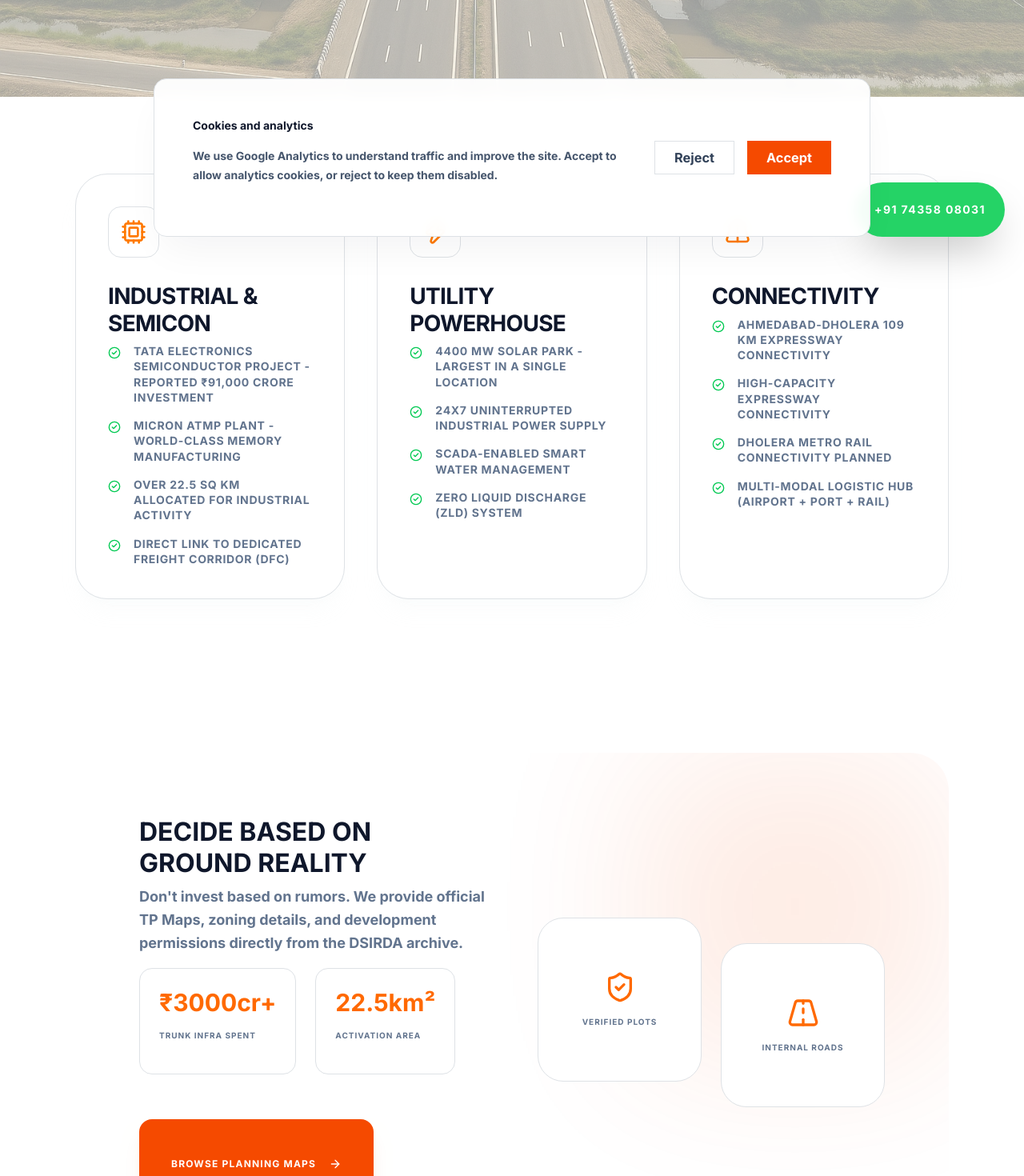
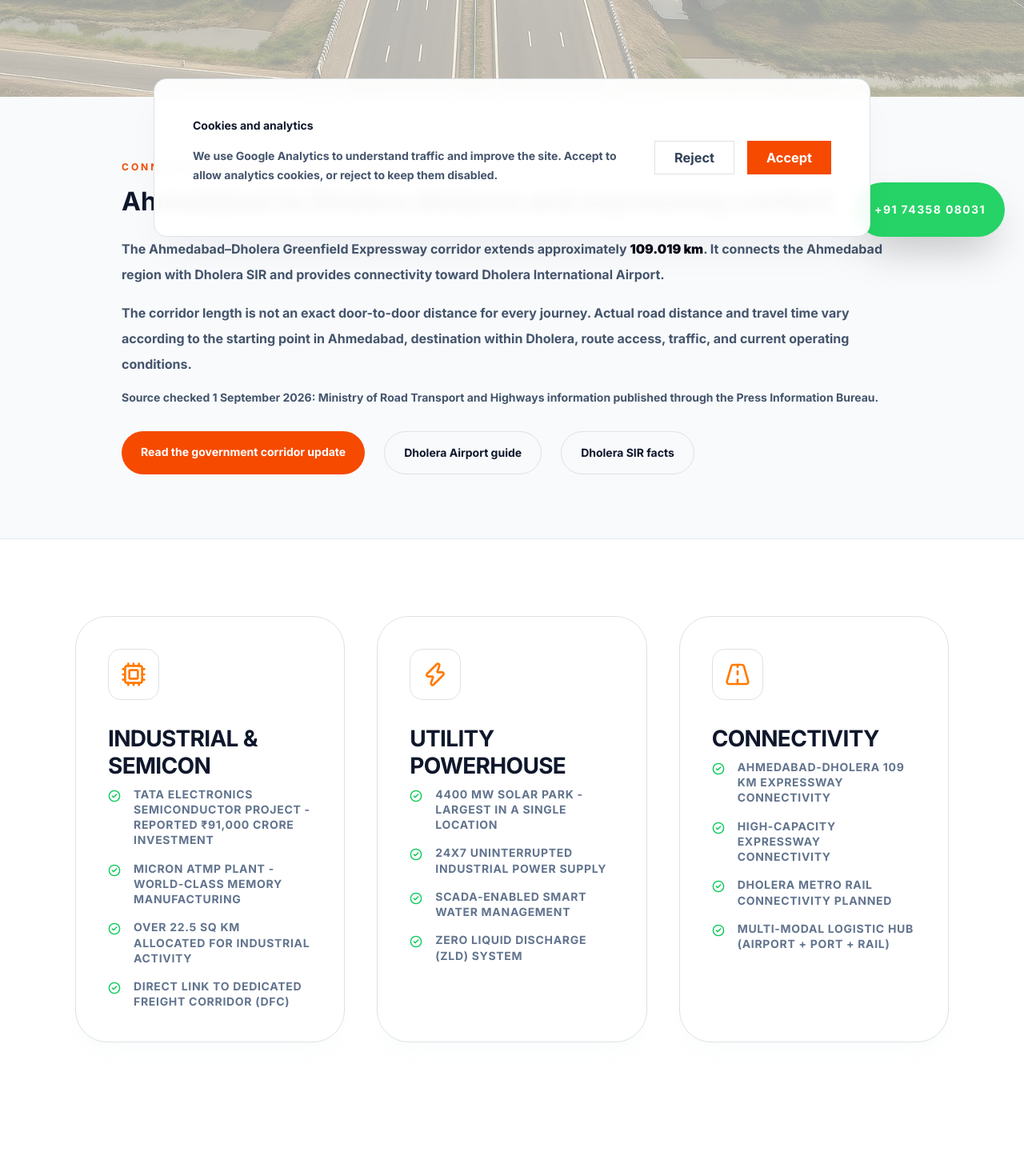
Before and after one commit to Payunch/Dholera-frontend, a Next.js app: page /infrastructure in a window 1280 px wide. Shown: the part 480-1950 px from the top of the page at 80% size. Built offline with nearby package versions, Linux system fonts and the light colour scheme; no server answers.

Commit message:
feat: implement Search Console content opportunities

```diff
--- a/src/app/(public)/blogs/BlogsClient.js
+++ b/src/app/(public)/blogs/BlogsClient.js
@@ -60,6 +60,23 @@ export default function BlogsClient({ initialUpdates, hasError }) {
               Live updates from India's first smart city
             </p>
           </div>
+        </div>
+      </section>
+
+      <section className="border-b border-slate-200 bg-slate-50 py-12 dark:border-slate-800 dark:bg-slate-950">
+        <div className="mx-auto max-w-5xl px-4 md:px-8">
+          <h2 className="text-3xl font-black text-slate-950 dark:text-white">Dholera news, infrastructure updates and planning analysis</h2>
+          <p className="mt-4 max-w-4xl text-base leading-8 text-slate-600 dark:text-slate-300">
+            Follow dated coverage of Dholera SIR infrastructure, industrial announcements, planning, policy and property due diligence. Time-sensitive claims should be checked against the linked primary source and the article&apos;s publication or update date.
+          </p>
+          <nav aria-label="Dholera topic guides" className="mt-7 flex flex-wrap gap-3">
+            <Link href="/tp-maps" className="rounded-full border border-slate-300 px-5 py-2.5 text-sm font-black dark:border-slate-700">TP maps</Link>
+            <Link href="/smart-city" className="rounded-full border border-slate-300 px-5 py-2.5 text-sm font-black dark:border-slate-700">Dholera SIR facts</Link>
+            <Link href="/infrastructure" className="rounded-full border border-slate-300 px-5 py-2.5 text-sm font-black dark:border-slate-700">Infrastructure</Link>
+            <Link href="/airport" className="rounded-full border border-slate-300 px-5 py-2.5 text-sm font-black dark:border-slate-700">Airport</Link>
+            <Link href="/investment-guide" className="rounded-full border border-slate-300 px-5 py-2.5 text-sm font-black dark:border-slate-700">Due diligence</Link>
+            <Link href="/editorial-policy" className="rounded-full border border-slate-300 px-5 py-2.5 text-sm font-black dark:border-slate-700">Editorial standards</Link>
+          </nav>
         </div>
       </section>
 
--- a/src/app/(public)/infrastructure/page.js
+++ b/src/app/(public)/infrastructure/page.js
@@ -71,6 +71,23 @@ export default function InfrastructurePage() {
  </div>
  </section>
 
+ <section className="border-b border-slate-200 bg-slate-50 py-20 dark:border-slate-800 dark:bg-slate-950">
+ <div className="mx-auto max-w-5xl px-4 md:px-8">
+ <p className="text-xs font-black uppercase tracking-[0.25em] text-orange-600">Connectivity guide</p>
+ <h2 className="mt-3 text-3xl font-black text-slate-950 dark:text-white md:text-5xl">Ahmedabad to Dholera distance and expressway context</h2>
+ <div className="mt-6 space-y-5 text-base leading-8 text-slate-600 dark:text-slate-300">
+ <p>The Ahmedabad–Dholera Greenfield Expressway corridor extends approximately <strong className="text-slate-950 dark:text-white">109.019 km</strong>. It connects the Ahmedabad region with Dholera SIR and provides connectivity toward Dholera International Airport.</p>
+ <p>The corridor length is not an exact door-to-door distance for every journey. Actual road distance and travel time vary according to the starting point in Ahmedabad, destination within Dholera, route access, traffic, and current operating conditions.</p>
+ <p className="text-sm">Source checked 1 September 2026: Ministry of Road Transport and Highways information published through the Press Information Bureau.</p>
+ </div>
+ <div className="mt-8 flex flex-wrap gap-4">
+ <a href="https://www.pib.gov.in/PressReleaseIframePage.aspx?PRID=2233516&lang=2&reg=48" target="_blank" rel="noopener noreferrer" className="rounded-full bg-orange-600 px-6 py-3 text-sm font-black text-white">Read the government corridor update</a>
+ <Link href="/airport" className="rounded-full border border-slate-300 px-6 py-3 text-sm font-black dark:border-slate-700">Dholera Airport guide</Link>
+ <Link href="/smart-city" className="rounded-full border border-slate-300 px-6 py-3 text-sm font-black dark:border-slate-700">Dholera SIR facts</Link>
+ </div>
+ </div>
+ </section>
+
  {/* Grid Content - REFACTORED FOR RESPONSIVENESS */}
  <section className="py-24 bg-white dark:bg-[#0B132B] dark:bg-slate-900">
  <div className="container mx-auto px-4 md:px-8 max-w-[1600px]">
@@ -111,11 +128,11 @@ export default function InfrastructurePage() {
  </p>
  <div className="flex flex-wrap gap-4">
  <div className="bg-white dark:bg-[#111A35]/5 border border-white/10 px-6 py-4 rounded-2xl dark:bg-slate-900">
- <p className="text-3xl font-black text-orange-500">₹3000cr+</p>
+ <p className="text-3xl font-black text-orange-500">₹3,000 cr+</p>
  <p className="text-[10px] font-black uppercase text-slate-500 dark:text-slate-300 tracking-widest">{t('trunk_infra_spent')}</p>
  </div>
  <div className="bg-white dark:bg-[#111A35]/5 border border-white/10 px-6 py-4 rounded-2xl dark:bg-slate-900">
- <p className="text-3xl font-black text-orange-500">22.5km²</p>
+ <p className="text-3xl font-black text-orange-500">22.5 km²</p>
  <p className="text-[10px] font-black uppercase text-slate-500 dark:text-slate-300 tracking-widest">{t('activation_area_val')}</p>
  </div>
  </div>
--- a/src/app/(public)/smart-city/page.js
+++ b/src/app/(public)/smart-city/page.js
@@ -4,8 +4,9 @@ import { Landmark, Construction, Globe, Shield, ArrowRight } from"lucide-react";
 import Link from"next/link";
 
 export const metadata = {
- title:"Dholera Smart City | India's First Platinum-Rated Green Field City",
- description:"Learn about Dholera SIR, a global hub for manufacturing and innovation. Infrastructure, smart governance, and sustainable urban development.",
+ title:"About Dholera Smart City | Area, Planning & DSIR Facts",
+ description:"Understand Dholera SIR's approximately 920 sq km planned area, 22 villages, six TP schemes, 22.5 sq km Activation Area, and responsible authorities.",
+ alternates: { canonical: "/smart-city" },
 };
 
 export default function SmartCityPage() {
@@ -43,8 +44,8 @@ export default function SmartCityPage() {
  <h2 className="text-4xl font-black text-slate-900 dark:text-white uppercase tracking-tight leading-none">The Vision of <span className="text-orange-600">DSIR</span></h2>
  <p className="text-lg text-slate-600 dark:text-slate-400 leading-relaxed font-medium">
  Dholera Special Investment Region (DSIR) is a major Greenfield Industrial Hub planned and located
- approximately 100km south of Ahmedabad. Spanning 920 sq km, it is India's first Platinum-rated
- Greenfield Smart City.
+ approximately 100 km southwest of Ahmedabad. Government and NICDC sources describe the planned
+ region as approximately 920 sq km across 22 villages.
  </p>
  <div className="grid grid-cols-2 gap-8">
  <div className="p-8 bg-white dark:bg-slate-900 rounded-[2rem] border border-slate-100 hover:shadow-xl transition-all duration-500 group">
@@ -52,8 +53,8 @@ export default function SmartCityPage() {
  <div className="text-[10px] font-black uppercase tracking-widest text-slate-500 dark:text-slate-400">Sq KM Total Area</div>
  </div>
  <div className="p-8 bg-white dark:bg-slate-900 rounded-[2rem] border border-slate-100 hover:shadow-xl transition-all duration-500 group">
- <div className="text-5xl font-black text-slate-900 dark:text-white mb-2 group-hover:text-orange-600 transition-colors">2M+</div>
- <div className="text-[10px] font-black uppercase tracking-widest text-slate-500 dark:text-slate-400">Target Population</div>
+ <div className="text-5xl font-black text-slate-900 dark:text-white mb-2 group-hover:text-orange-600 transition-colors">22</div>
+ <div className="text-[10px] font-black uppercase tracking-widest text-slate-500 dark:text-slate-400">Villages in Planned Region</div>
  </div>
  </div>
  </div>
@@ -72,6 +73,23 @@ export default function SmartCityPage() {
  <div className="absolute bottom-8 left-8">
  <span className="px-4 py-2 bg-orange-600 text-slate-900 dark:text-white text-[10px] font-black uppercase tracking-widest rounded-lg">Real-time Growth</span>
  </div>
+ </div>
+ </section>
+
+ <section className="mb-32 rounded-[3rem] border border-slate-200 bg-slate-50 p-8 dark:border-slate-800 dark:bg-slate-950 md:p-14">
+ <p className="text-xs font-black uppercase tracking-[0.25em] text-orange-600">Dholera SIR at a glance</p>
+ <h2 className="mt-3 text-3xl font-black text-slate-950 dark:text-white md:text-5xl">Area, planning phases and authorities</h2>
+ <div className="mt-10 grid gap-6 md:grid-cols-2 lg:grid-cols-4">
+ {[['~920 sq km','Total planned DSIR area'],['22 villages','Area encompassed by DSIR'],['6 schemes','Town Planning Schemes'],['22.5 sq km','Phase-I Activation Area']].map(([value,label]) => <div key={label} className="rounded-3xl bg-white p-6 shadow-sm dark:bg-slate-900"><p className="text-3xl font-black text-orange-600">{value}</p><p className="mt-2 text-sm font-bold text-slate-600 dark:text-slate-300">{label}</p></div>)}
+ </div>
+ <div className="mt-10 space-y-5 text-base leading-8 text-slate-600 dark:text-slate-300">
+ <p>The approximately 920 sq km figure describes the total planned Special Investment Region. It should not be confused with the developable area or the smaller Phase-I Activation Area where initial trunk infrastructure was concentrated.</p>
+ <p><strong className="text-slate-950 dark:text-white">DSIRDA</strong> is the regional development authority. <strong className="text-slate-950 dark:text-white">DICDL</strong> is the special-purpose implementation company formed by central and state entities. <strong className="text-slate-950 dark:text-white">NICDC</strong> supports India&apos;s industrial-corridor programme. Dholera Platform is an independent private information service and is not affiliated with these bodies.</p>
+ </div>
+ <div className="mt-8 flex flex-wrap gap-4">
+ <a href="https://nicdc.in/projects/4-projects-developed/dholera-special-investment-region-gujarat" target="_blank" rel="noopener noreferrer" className="rounded-full bg-orange-600 px-6 py-3 text-sm font-black text-white">NICDC project source</a>
+ <a href="https://www.pib.gov.in/newsite/PrintRelease.aspx?lang=2&reg=48&relid=122140" target="_blank" rel="noopener noreferrer" className="rounded-full border border-slate-300 px-6 py-3 text-sm font-black dark:border-slate-700">PIB planning source</a>
+ <Link href="/tp-maps" className="rounded-full border border-slate-300 px-6 py-3 text-sm font-black dark:border-slate-700">Explore TP maps</Link>
  </div>
  </section>
 
--- a/src/app/(public)/tp-maps/page.js
+++ b/src/app/(public)/tp-maps/page.js
@@ -66,6 +66,22 @@ export default function TpMapsPage() {
  <p className="mt-6 text-xs sm:text-sm md:text-base font-bold text-slate-500 dark:text-slate-400 uppercase tracking-widest max-w-2xl mx-auto leading-relaxed">
  {t('tp_maps_matrix_desc')}
  </p>
+ </div>
+ </div>
+ </section>
+
+ <section className="border-b border-slate-200 bg-slate-50 py-16 dark:border-slate-800 dark:bg-slate-950">
+ <div className="mx-auto max-w-5xl px-4 md:px-8">
+ <p className="text-xs font-black uppercase tracking-[0.25em] text-orange-600">Planning document guide</p>
+ <h2 className="mt-3 text-3xl font-black text-slate-950 dark:text-white md:text-5xl">Dholera Smart City Map PDF and TP Scheme Guide</h2>
+ <div className="mt-6 space-y-5 text-base leading-8 text-slate-600 dark:text-slate-300">
+ <p>Dholera SIR&apos;s developable area is organized into six Town Planning Schemes. TP1 and TP2 form Phase I, while the initial 22.5 sq km Activation Area was identified within TP2 East and part of TP4. Use the searchable matrix below to find available planning documents and related map records.</p>
+ <p>A map is a planning reference, not proof of ownership, title, current zoning permission, or approval for a particular transaction. Check the document title, issuing authority, revision date, plot boundaries, road reservations, and current official records before relying on it.</p>
+ </div>
+ <div className="mt-8 flex flex-wrap gap-4">
+ <a href="https://www.pib.gov.in/newsite/PrintRelease.aspx?lang=2&reg=48&relid=122140" target="_blank" rel="noopener noreferrer" className="rounded-full bg-orange-600 px-6 py-3 text-sm font-black text-white">Government source: TP schemes and Activation Area</a>
+ <Link href="/investment-guide" className="rounded-full border border-slate-300 px-6 py-3 text-sm font-black dark:border-slate-700">Read the due-diligence guide</Link>
+ <Link href="/smart-city" className="rounded-full border border-slate-300 px-6 py-3 text-sm font-black dark:border-slate-700">Dholera SIR overview</Link>
  </div>
  </div>
  </section>
```
Also changed, not shown: 1 other file (tests, documents, lock files or other folders).
